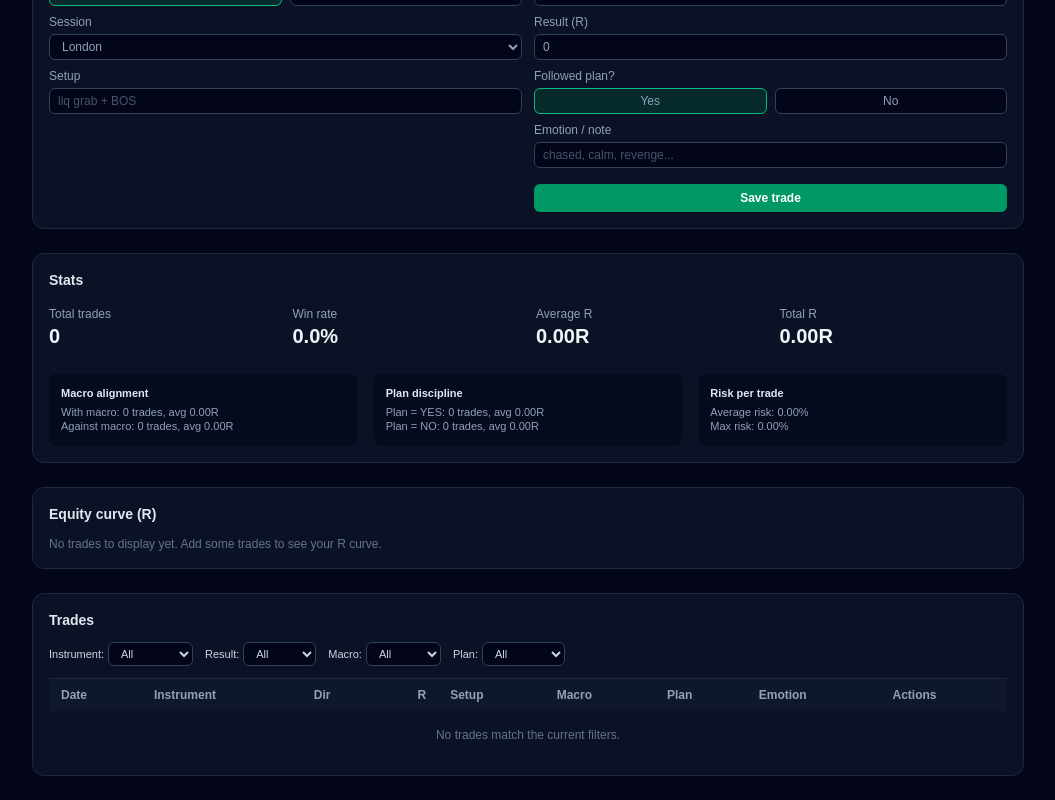
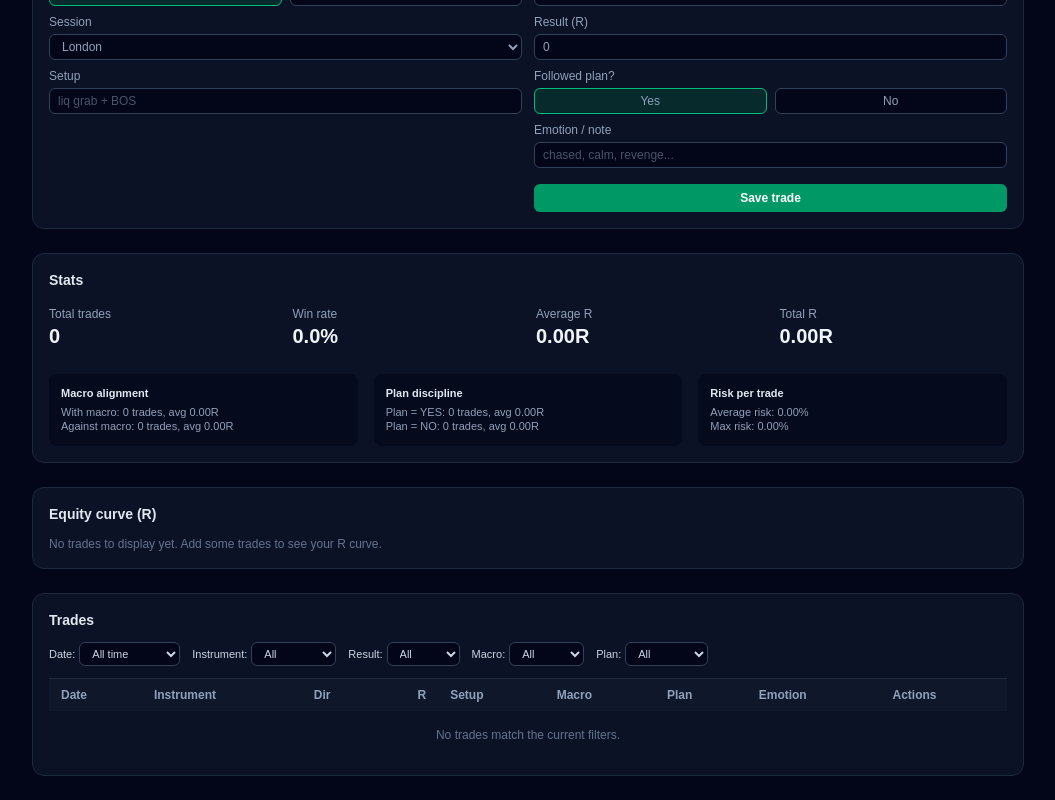
Before and after one commit to TheRRSpace/Prop-Dashboard-and-Journal, a Next.js app: page /journal in a window 1280 px wide. Shown: the part 289-1089 px from the top of the page, without its empty margins (112-1167 px from the left). Built offline with nearby package versions, Linux system fonts and the light colour scheme.

Commit message:
added date filters

```diff
--- a/app/journal/page.tsx
+++ b/app/journal/page.tsx
@@ -70,12 +70,6 @@ export default function JournalPage() {
 
   const [editingId, setEditingId] = useState<string | null>(null);
 
-  // filters for table and stats
-  const [instrumentFilter, setInstrumentFilter] = useState("ALL");
-  const [resultFilter, setResultFilter] = useState("ALL");
-  const [macroFilter, setMacroFilter] = useState("ALL");
-  const [planFilter, setPlanFilter] = useState("ALL");
-
   useEffect(() => {
     setTrades(loadTrades());
   }, []);
@@ -85,29 +79,70 @@ export default function JournalPage() {
   }, [trades]);
 
   // trades after applying filters
+  // filters
+  const [instrumentFilter, setInstrumentFilter] = useState("ALL");
+  const [resultFilter, setResultFilter] = useState("ALL");
+  const [macroFilter, setMacroFilter] = useState("ALL");
+  const [planFilter, setPlanFilter] = useState("ALL");
+  const [dateFilter, setDateFilter] = useState("ALL"); // ← you added this
+
   const filteredTrades = useMemo(() => {
-    return trades.filter((t) => {
-      // Instrument filter
+    let cutoff: number | null = null;
+    const now = new Date();
+
+    if (dateFilter === "7D") {
+      cutoff = now.getTime() - 7 * 24 * 60 * 60 * 1000;
+    } else if (dateFilter === "30D") {
+      cutoff = now.getTime() - 30 * 24 * 60 * 60 * 1000;
+    } else if (dateFilter === "90D") {
+      cutoff = now.getTime() - 90 * 24 * 60 * 60 * 1000;
+    }
+
+    const filtered = trades.filter((t) => {
+      // date filter
+      if (cutoff !== null) {
+        const tradeTime = new Date(t.date).getTime();
+        if (tradeTime < cutoff) return false;
+      }
+
+      // instrument filter
       if (instrumentFilter !== "ALL" && t.instrument !== instrumentFilter) {
         return false;
       }
 
-      // Result filter
+      // result filter
       if (resultFilter === "WINS" && t.resultR <= 0) return false;
       if (resultFilter === "LOSSES" && t.resultR >= 0) return false;
 
-      // Macro filter
+      // macro filter
       if (macroFilter !== "ALL" && t.macroAlignment !== macroFilter) {
         return false;
       }
 
-      // Plan filter
+      // plan filter
       if (planFilter === "YES" && !t.followedPlan) return false;
       if (planFilter === "NO" && t.followedPlan) return false;
 
       return true;
     });
-  }, [trades, instrumentFilter, resultFilter, macroFilter, planFilter]);
+
+    // sort by entry date, newest first
+    filtered.sort((a, b) => {
+      const ad = new Date(a.date).getTime();
+      const bd = new Date(b.date).getTime();
+      return bd - ad; // use ad - bd if you ever want oldest first
+    });
+
+    return filtered;
+  }, [
+    trades,
+    dateFilter,
+    instrumentFilter,
+    resultFilter,
+    macroFilter,
+    planFilter,
+  ]);
+  // ⬆⬆ BLOCK ENDS HERE
 
   const stats = useMemo(() => {
     if (filteredTrades.length === 0) {
@@ -658,6 +693,21 @@ export default function JournalPage() {
         <section className="rounded-xl border border-slate-800 bg-slate-900/70 p-4">
           <h2 className="mb-3 text-sm font-semibold text-slate-200">Trades</h2>
           <div className="mb-3 flex flex-wrap gap-3 text-[11px] text-slate-300">
+            {/* Date filter */}
+            <label className="flex items-center gap-1">
+              <span>Date:</span>
+              <select
+                value={dateFilter}
+                onChange={(e) => setDateFilter(e.target.value)}
+                className="rounded-md border border-slate-700 bg-slate-950 px-2 py-1"
+              >
+                <option value="ALL">All time</option>
+                <option value="7D">Last 7 days</option>
+                <option value="30D">Last 30 days</option>
+                <option value="90D">Last 90 days</option>
+              </select>
+            </label>
+
             {/* Instrument filter */}
             <label className="flex items-center gap-1">
               <span>Instrument:</span>
```
